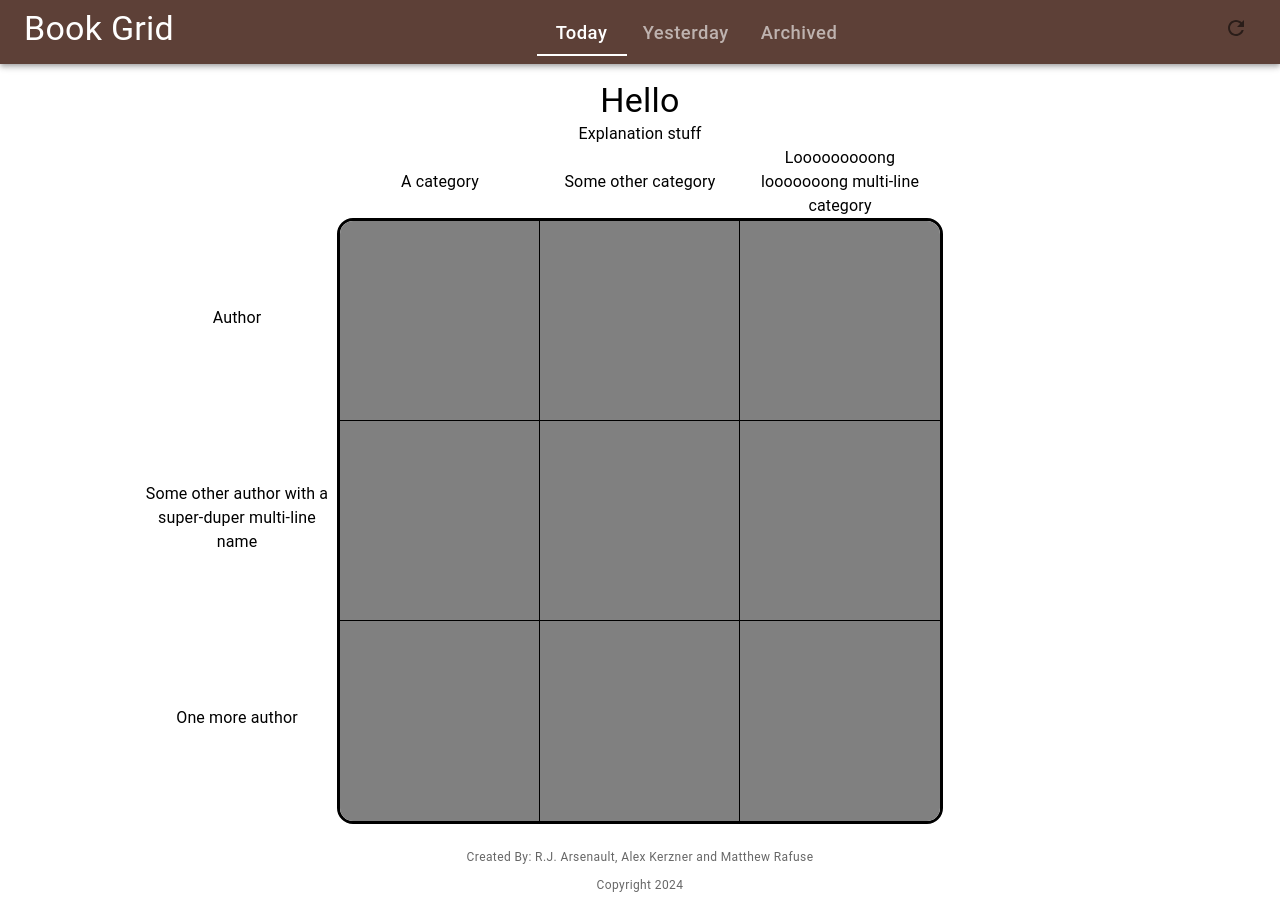
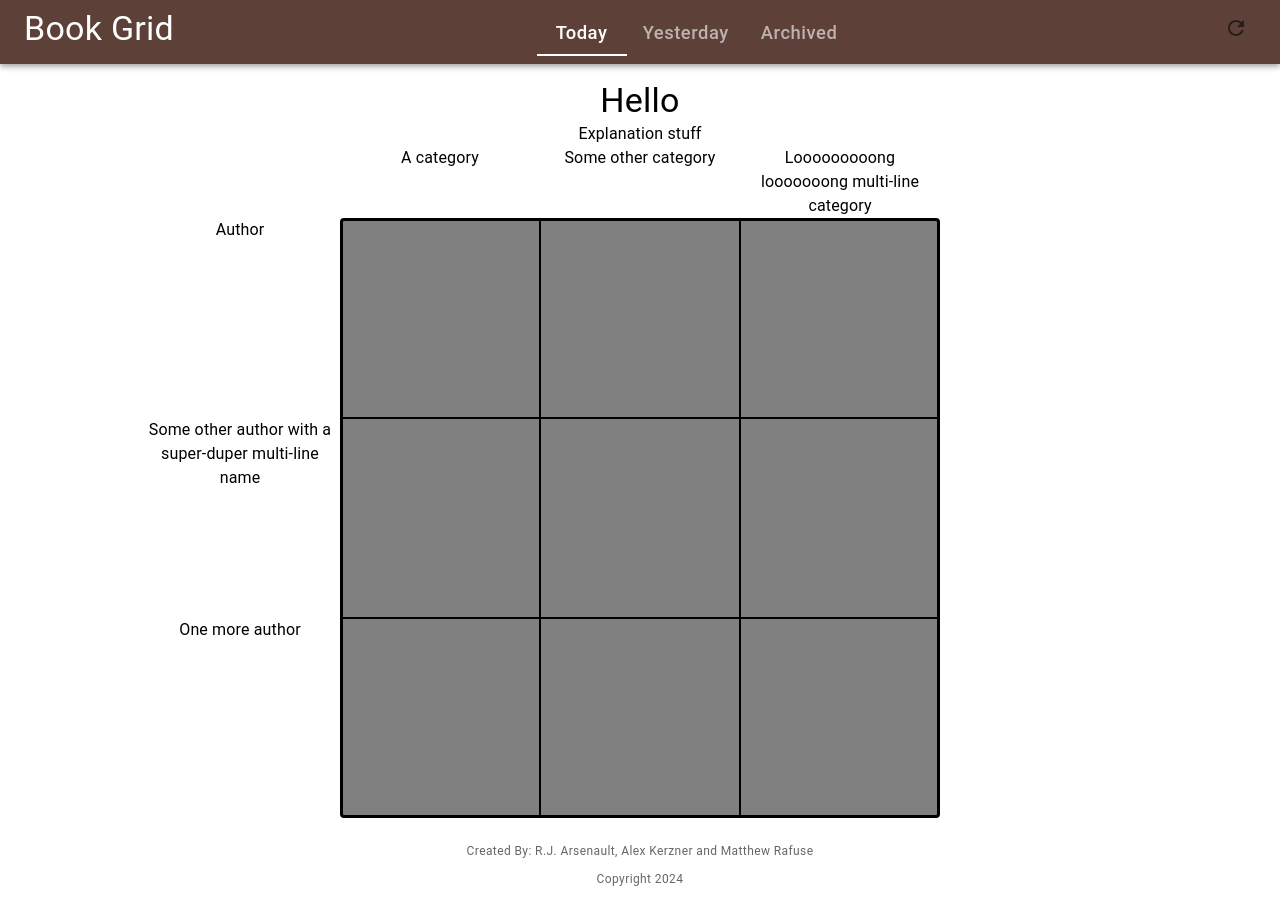
Before and after one commit to mattrafuse/bookgrid, a React (Vite) app in the folder ui/: page / in a window 1280 px wide. Built offline with nearby package versions, Linux system fonts and the light colour scheme.

Commit message:
Better layout stuff

```diff
--- a/ui/src/App.tsx
+++ b/ui/src/App.tsx
@@ -21,9 +21,20 @@ type TabsType = 'today' | 'yesterday' | 'archived';
 
 const TABS: TabsType[] = ['today', 'yesterday', 'archived'];
 
+const AUTHORS = [
+  'Author',
+  'Some other author with a super-duper multi-line name',
+  'One more author',
+];
+
+const CATEGORIES = [
+  'A category',
+  'Some other category',
+  'Looooooooong looooooong multi-line category',
+];
+
 function App() {
   const [tab, setTab] = useState<TabsType>('today');
-
 
   return (
     <>
@@ -64,50 +75,50 @@ function App() {
           </Stack>
         </Toolbar>
       </AppBar>
-        <Container sx={{ py: 2, flex: 1}}>
-          <Typography variant="h4" sx = {{textAlign: 'center'}}>Hello</Typography>
-          <Typography variant="body1" sx = {{textAlign: 'center'}}>Explanation stuff</Typography>
-          <Stack alignItems='center'>
-            <Stack direction='row' alignItems={'center'}>
-              <Typography variant="body1" sx={{textAlign:'center', width:'200px'}}>A category</Typography>
-              <Typography variant="body1" sx={{textAlign:'center', width:'200px'}}>Some other category</Typography>
-              <Typography variant="body1" sx={{textAlign:'center', width:'200px'}}>Looooooooong looooooong multi-line category</Typography>
-            </Stack>
-            <Stack direction='row'>
-              <Stack width='200px' alignItems='center'>
-                <Typography height='200px' variant="body1" sx={{textAlign:'center', alignItems:'center', display:'flex'}}>Author</Typography>
-                <Typography height='200px' variant="body1" sx={{textAlign:'center', alignItems:'center', display:'flex'}}>Some other author with a super-duper multi-line name</Typography>
-                <Typography height='200px' variant="body1" sx={{textAlign:'center', alignItems:'center', display:'flex'}}>One more author</Typography>
-              </Stack>
-              <Box
-                sx={theme => ({
-                  display: 'grid',
-                  gridTemplateColumns: '1fr 1fr 1fr',
-                  gridAutoRows: '1fr',
-                  width: '600px',
-                  height: '600px',
-                  border: '3px solid black',
-                  borderRadius: theme.shape.borderRadius,
-                  overflow: 'hidden',
-                  '& > button': {
-                    backgroundColor: 'grey',
-                    borderRadius: "0px",
-                    '&:not(:nth-child(3n))': {
-                      borderRight: 'thin solid black',
-                    },
-                    '&:nth-child(-n+6)': {
-                      borderBottom: 'thin solid black',
-                    },
-                  },
-                })}
-              >
-                {[...Array(9).keys()].map(entry => <GridButton key={entry}/>)}
-              </Box>
-              {/* Dummy box to take up space: */}
-              <Box height='600px' width='200px'/>
-            </Stack>
+      <Container sx={{ py: 2, flex: 1 }}>
+        <Box
+          sx={{
+            display: 'grid',
+            gridTemplateColumns: '1fr repeat(5, 200px) 1fr',
+          }}
+        >
+          <Stack sx={{ gridColumn: '2 / span 5' }} alignItems="center">
+            <Typography variant="h4" sx={{ textAlign: 'center' }}>
+              Hello
+            </Typography>
+            <Typography variant="body1" sx={{ textAlign: 'center' }}>
+              Explanation stuff
+            </Typography>
           </Stack>
-        </Container>
+          {CATEGORIES.map((category, index) => (
+            <Typography
+              key={category}
+              variant="body1"
+              sx={{ textAlign: 'center', gridColumn: 3 + index }}
+            >
+              {category}
+            </Typography>
+          ))}
+
+          {AUTHORS.map(author => (
+            <Typography
+              key={author}
+              height="200px"
+              variant="body1"
+              sx={{
+                textAlign: 'center',
+                gridColumn: '2',
+              }}
+            >
+              {author}
+            </Typography>
+          ))}
+
+          {[...Array(9).keys()].map(entry => (
+            <GridButton key={entry} index={entry} />
+          ))}
+        </Box>
+      </Container>
       <footer>
         <Stack
           spacing={1}
--- a/ui/src/components/GridButton.tsx
+++ b/ui/src/components/GridButton.tsx
@@ -1,4 +1,4 @@
-import { useState, useCallback } from 'react';
+import { useState, useCallback, FC } from 'react';
 import {
   Button,
   Dialog,
@@ -6,28 +6,60 @@ import {
   DialogContent,
   DialogTitle,
   TextField,
+  useTheme,
 } from '@mui/material';
 
-const GridButton = () => {
+const GridButton: FC<{ index: number }> = ({ index }) => {
+  const theme = useTheme();
   const [open, setOpen] = useState(false);
 
   const handleOpen = useCallback(() => setOpen(true), []);
 
   const handleClose = useCallback(() => setOpen(false), []);
 
-    return(
+  return (
     <>
-        <Button onClick={handleOpen}/>
-        <Dialog
-          open={open}
-          onClose={handleClose}
-          fullWidth
-        >
+      <Button
+        onClick={handleOpen}
+        sx={[
+          {
+            gridColumn: 3 + (index % 3),
+            gridRow: 3 + Math.floor(index / 3),
+            height: '200px',
+            backgroundColor: 'grey',
+            borderRadius: '0px',
+            border: 'thin solid black',
+          },
+          index % 3 === 0 && {
+            borderLeft: '3px solid black',
+          },
+          index % 3 === 2 && {
+            borderRight: '3px solid black',
+          },
+          index < 3 && {
+            borderTop: '3px solid black',
+          },
+          index > 5 && {
+            borderBottom: '3px solid black',
+          },
+          index === 0 && {
+            borderTopLeftRadius: theme.shape.borderRadius,
+          },
+          index === 2 && {
+            borderTopRightRadius: theme.shape.borderRadius,
+          },
+          index === 6 && {
+            borderBottomLeftRadius: theme.shape.borderRadius,
+          },
+          index === 8 && {
+            borderBottomRightRadius: theme.shape.borderRadius,
+          },
+        ]}
+      />
+      <Dialog open={open} onClose={handleClose} fullWidth>
         <DialogTitle>Enter your guess</DialogTitle>
         <DialogContent>
-            <TextField
-              fullWidth
-            />
+          <TextField fullWidth />
         </DialogContent>
         <DialogActions>
           <Button type="submit">Submit</Button>
@@ -35,6 +67,6 @@ const GridButton = () => {
       </Dialog>
     </>
   );
-}
+};
 
 export default GridButton;
```
Lines whose indentation alone changed are shown as unchanged.
